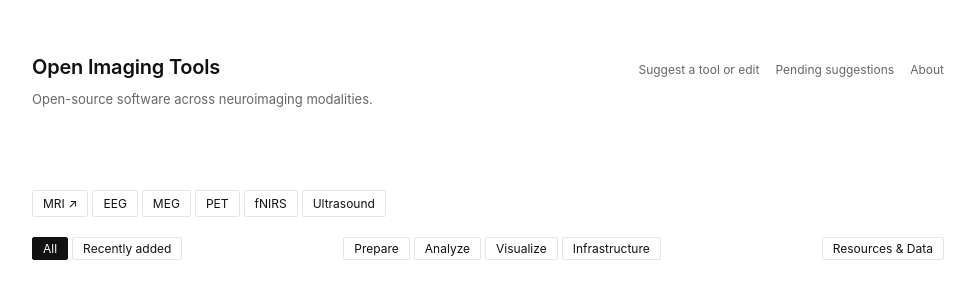
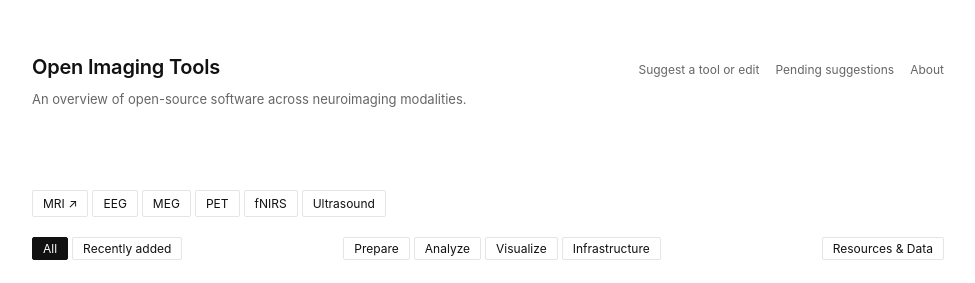
Before and after one commit to openimagingtools/openimagingtools.github.io, a Jekyll site: the page built from index.html, in a window 1280 px wide. Shown: the top 283 px of the page, without its empty margins (152-1127 px from the left). Built offline with Jekyll 4.4.1, drawn with Linux system fonts in a browser that asks for light colours.

Commit message:
Update subtitle

```diff
--- a/index.html
+++ b/index.html
@@ -7,7 +7,7 @@ title: Open Imaging Tools
   <div class="site-header-row">
     <div class="site-header-left">
       <h1 class="site-title"><a href="{{ '/' | relative_url }}">Open Imaging Tools</a></h1>
-      <p class="site-subtitle">Open-source software across neuroimaging modalities.</p>
+      <p class="site-subtitle">An overview of open-source software across neuroimaging modalities.</p>
     </div>
     <nav class="site-nav">
       <a href="{{ '/contribute/' | relative_url }}">Suggest a tool or edit</a>
```
